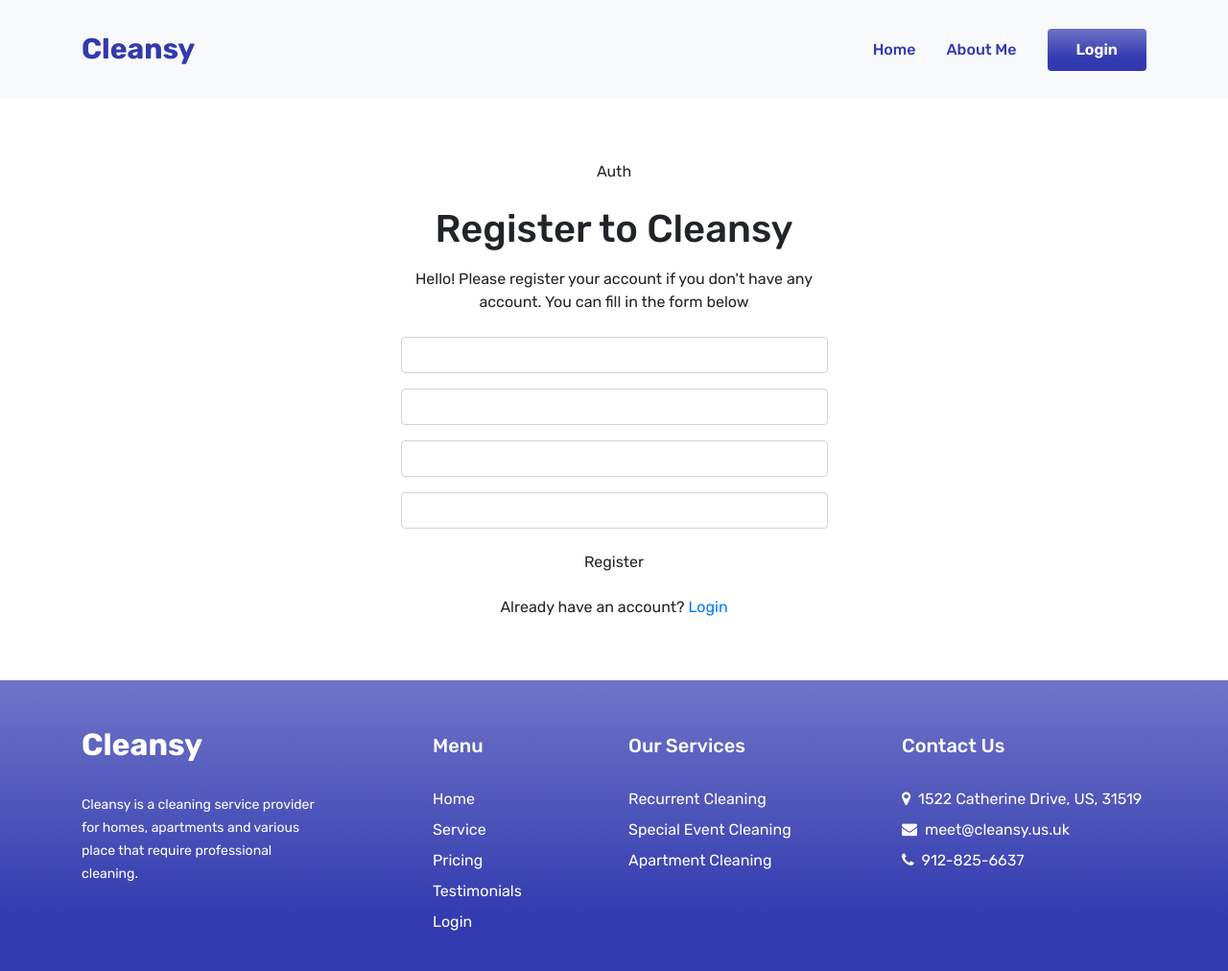
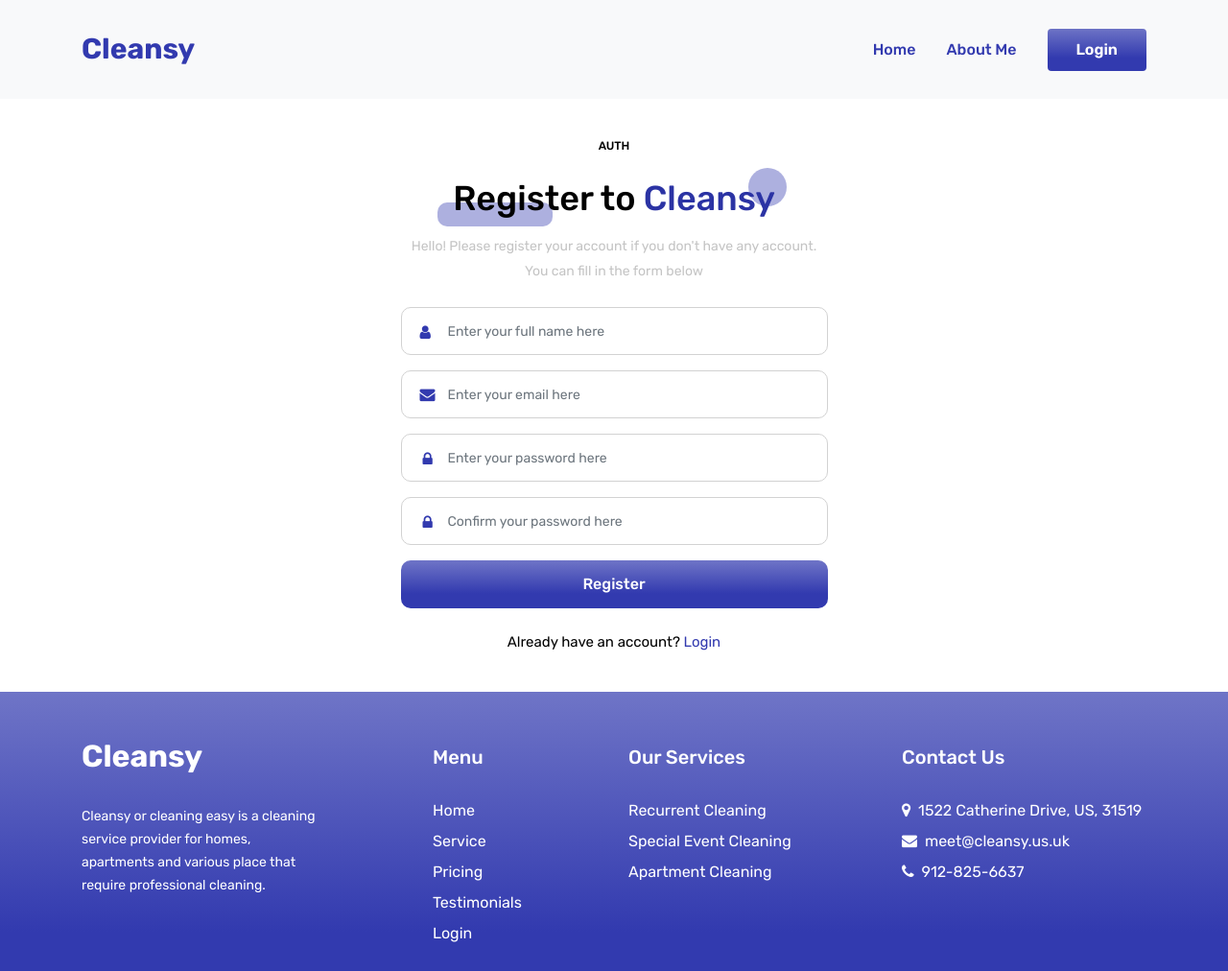
Before and after one commit to adityamputra27/web-design-competition, a plain HTML site: page register.html in a window 1280 px wide. Shown: the top 1012 px of the page at 96% size. Drawn offline with nearby package versions, Linux system fonts and the light colour scheme.

Commit message:
feat: register page

```diff
--- a/register.html
+++ b/register.html
@@ -34,14 +34,14 @@
             </div>
         </div>
     </nav>
-    <section id="auth" class="my-5 pt-3">
+    <section id="register" class="my-4 pt-3">
         <div class="container">
             <div class="text-center">
-                <p class="auth__title">Auth</p>
+                <p class="register__title">Auth</p>
                 <h1 class="pt-2">Register to <span>Cleansy</span></h1>
                 <div class="row justify-content-center mb-0">
                     <div class="col-md-5">
-                        <div class="auth__information py-2 mb-0">
+                        <div class="register__information py-2 mb-0">
                             <p>Hello! Please register your account if you don't have any account. You can fill in the form below</p>
                         </div>
                     </div>
@@ -49,28 +49,42 @@
             </div>
             <div class="row justify-content-center">
                 <div class="col-md-5">
-                    <div class="auth__action">
-                        <div class="auth__form">
+                    <form action="#">
+                        <div class="register__action">
+                            <div class="register__form">
+                                <div class="register__full-name">
                                     <div class="form-group">
-                                <input type="text" class="form-control">
+                                        <input type="text" class="form-control register__form-input px-5" placeholder="Enter your full name here">
+                                        <i class="fa fa-user"></i>
+                                    </div>
+                                </div>
+                                <div class="register__email">
+                                    <div class="form-group">
+                                        <input type="text" class="form-control register__form-input px-5" placeholder="Enter your email here">
+                                        <i class="fa fa-envelope"></i>
+                                    </div>
+                                </div>
+                                <div class="register__password">
+                                    <div class="form-group">
+                                        <input type="text" class="form-control register__form-input px-5" placeholder="Enter your password here">
+                                        <i class="fa fa-lock"></i>
+                                    </div>
+                                </div>
+                                <div class="register__password">
+                                    <div class="form-group">
+                                        <input type="text" class="form-control register__form-input px-5" placeholder="Confirm your password here">
+                                        <i class="fa fa-lock"></i>
+                                    </div>
                                 </div>
                                 <div class="form-group">
-                                <input type="text" class="form-control">
+                                    <button class="btn btn__register-submit bg-gradient-primary w-100">Register</button>
                                 </div>
-                            <div class="form-group">
-                                <input type="text" class="form-control">
-                            </div>
-                            <div class="form-group">
-                                <input type="text" class="form-control">
-                            </div>
-                            <div class="form-group">
-                                <button class="btn w-100">Register</button>
-                            </div>
-                            <div class="form-group text-center">
+                                <div class="form-group text-center pt-2 register__have-account">
                                     <p>Already have an account? <a href="login.html">Login</a></p>
                                 </div>
                             </div>
                         </div>
+                    </form>
                 </div>
             </div>
         </div>
@@ -81,7 +95,7 @@
                 <div class="col-md-3">
                     <div class="footer__logo">
                         <h1>Cleansy</h1>
-                        <p class="pt-3 pt-md-4">Cleansy is a cleaning service provider for homes, apartments and various
+                        <p class="pt-3 pt-md-4">Cleansy or cleaning easy is a cleaning service provider for homes, apartments and various
                             place
                             that
                             require
--- a/style.css
+++ b/style.css
@@ -904,11 +904,127 @@ body {
     min-height: 50px;
     border-radius: 10px;
     border: 0;
+    font-weight: 500;
 }
 
 #login .btn__login-submit:hover {
     box-shadow: 0px 11px 35px rgba(66, 66, 66, 0.25);
 }
+
+/* Batas */
+#register .register__title {
+    font-weight: 500;
+    font-size: 12px;
+    color: #000000;
+    text-transform: uppercase;
+}
+
+#register h1 {
+    font-weight: 500;
+    font-size: 36px;
+    color: #000000;
+}
+
+#register h1 span {
+    color: #2B33A4;
+}
+
+#register h1::before {
+    content: '';
+    position: absolute;
+    width: 120px;
+    height: 25px;
+    border-radius: 10px;
+    background-color: #323AAF;
+    opacity: 0.4;
+    z-index: -1;
+    margin-top: 26px;
+    margin-left: -16px;
+}
+
+#register h1 span::before {
+    content: '';
+    position: absolute;
+    width: 40px;
+    height: 40px;
+    border-radius: 100%;
+    background-color: #323AAF;
+    opacity: 0.4;
+    z-index: -1;
+    margin-top: -10px;
+    margin-left: 8.5%;
+}
+
+#register .register__information p {
+    font-size: 14px;
+    color: #C4C4C4;
+    line-height: 26px;
+}
+
+#register .register__full-name {
+    position: relative;
+}
+
+#register .register__full-name .fa {
+    position: absolute;
+    top: 18px;
+    left: 20px;
+    color: #323AAF;
+}
+
+#register .register__email {
+    position: relative;
+}
+
+#register .register__email .fa {
+    position: absolute;
+    top: 17px;
+    left: 20px;
+    color: #323AAF;
+}
+
+#register .register__password {
+    position: relative;
+}
+
+#register .register__password .fa {
+    position: absolute;
+    top: 18px;
+    left: 23px;
+    color: #323AAF;
+}
+
+#register .register__form-input {
+    min-height: 50px;
+    font-weight: 400;
+    font-size: 14px;
+    color: #999999;
+    box-sizing: border-box;
+    border: 0.5px solid #D2D2D2;
+    border-radius: 10px;
+}
+
+#register .register__have-account p {
+    font-size: 15px;
+    color: #000000;
+}
+
+#register .register__have-account a {
+    color: #323AAF;
+    text-decoration: none;
+}
+
+#register .btn__register-submit {
+    min-height: 50px;
+    border-radius: 10px;
+    border: 0;
+    font-weight: 500;
+}
+
+#register .btn__register-submit:hover {
+    box-shadow: 0px 11px 35px rgba(66, 66, 66, 0.25);
+}
+/* End */
 
 #footer {
     background: linear-gradient(180deg, rgba(50, 58, 175, 0.70) 0%, #323AAF 69.27%);
@@ -1020,7 +1136,8 @@ body {
     #packages h1 span::before,
     #testimonials h1 span:last-child::before,
     #faq h1 span:last-child::before,
-    #login h1 span::before {
+    #login h1 span::before,
+    #register h1 span::before {
         display: none;
     }
     #testimonials .card__testimonials {
```
Also changed, not shown: index.html (+2 -2 lines), login.html (+1 -1 lines). Lines whose indentation alone changed are shown as unchanged.
